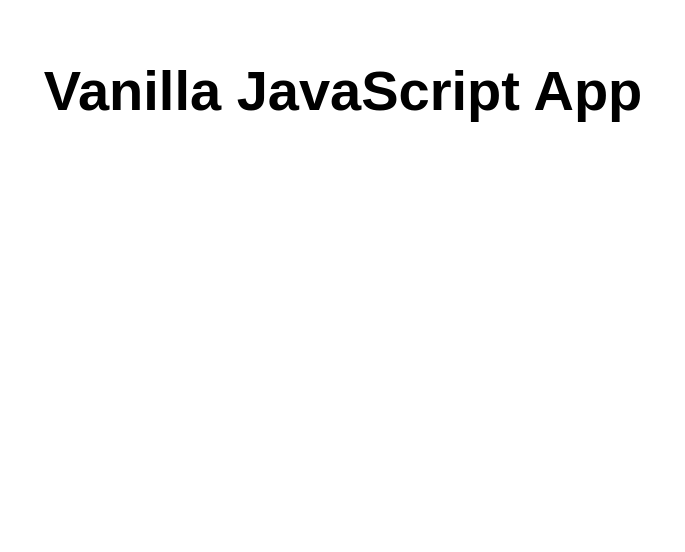
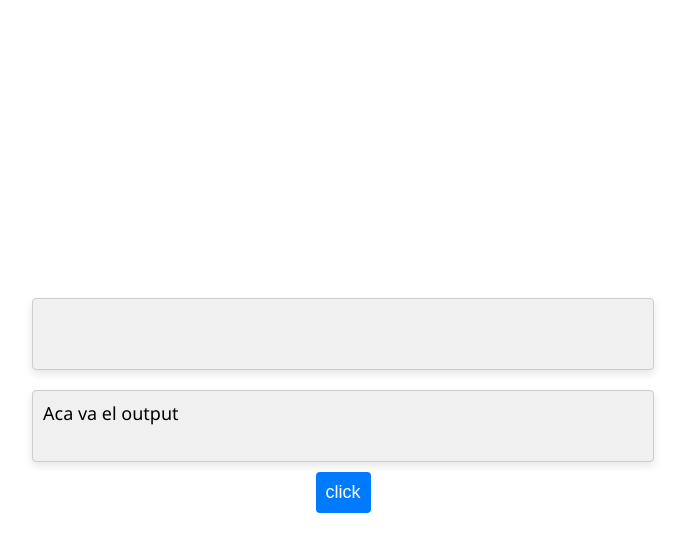
Before and after one commit to Meh8132/xss-demo, a website: page src/index.html in a window 1280 px wide. Shown: the whole page, without its empty margins (297-982 px from the left). Drawn offline with Linux system fonts and the light colour scheme.

Commit message:
Nuevo codigo

```diff
--- a/src/index.html
+++ b/src/index.html
@@ -9,9 +9,15 @@
 </head>
 
 <body>
-  <main>
-    <h1>Vanilla JavaScript App</h1>
-  </main>
+  <input id="input">
+  <div id="output">Aca va el output</div>
+  <button onclick="show()">click</button>
+
+  <script type="text/javascript">
+  function show() {
+      document.getElementById('output').innerHTML = document.getElementById('input').value;
+  }
+  </script>
 </body>
 
 </html>
--- a/src/styles.css
+++ b/src/styles.css
@@ -1,21 +1,29 @@
-* {
-  font-family: Arial, Helvetica, sans-serif;
+body {
+  display: flex;
+  flex-direction: column;
+  align-items: center;
+  justify-content: center;
+  height: 100vh;
+  margin: 0;
+  font-family: 'Segoe UI', Tahoma, Geneva, Verdana, sans-serif;
 }
-
-html, body {
-  margin: 0;
-  border: 0;
-  padding: 0;
-  background-color: #fff;
+input, #output {
+  width: 600px;
+  height: 50px;
+  margin: 10px 0;
+  padding: 10px;
+  font-size: 18px;
+  background-color: #f0f0f0;
+  box-shadow: 0 4px 8px rgba(0, 0, 0, 0.1);
+  border: 1px solid #ccc;
+  border-radius: 4px;
 }
-
-main {
-  margin: auto;
-  width: 50%;
-  padding: 20px;
+button {
+  padding: 10px;
+  font-size: 18px;
+  background-color: #007bff;
+  color: white;
+  border: none;
+  border-radius: 4px;
+  cursor: pointer;
 }
-
-main > h1 {
-  text-align: center;
-  font-size: 3.5em;
-}
```
